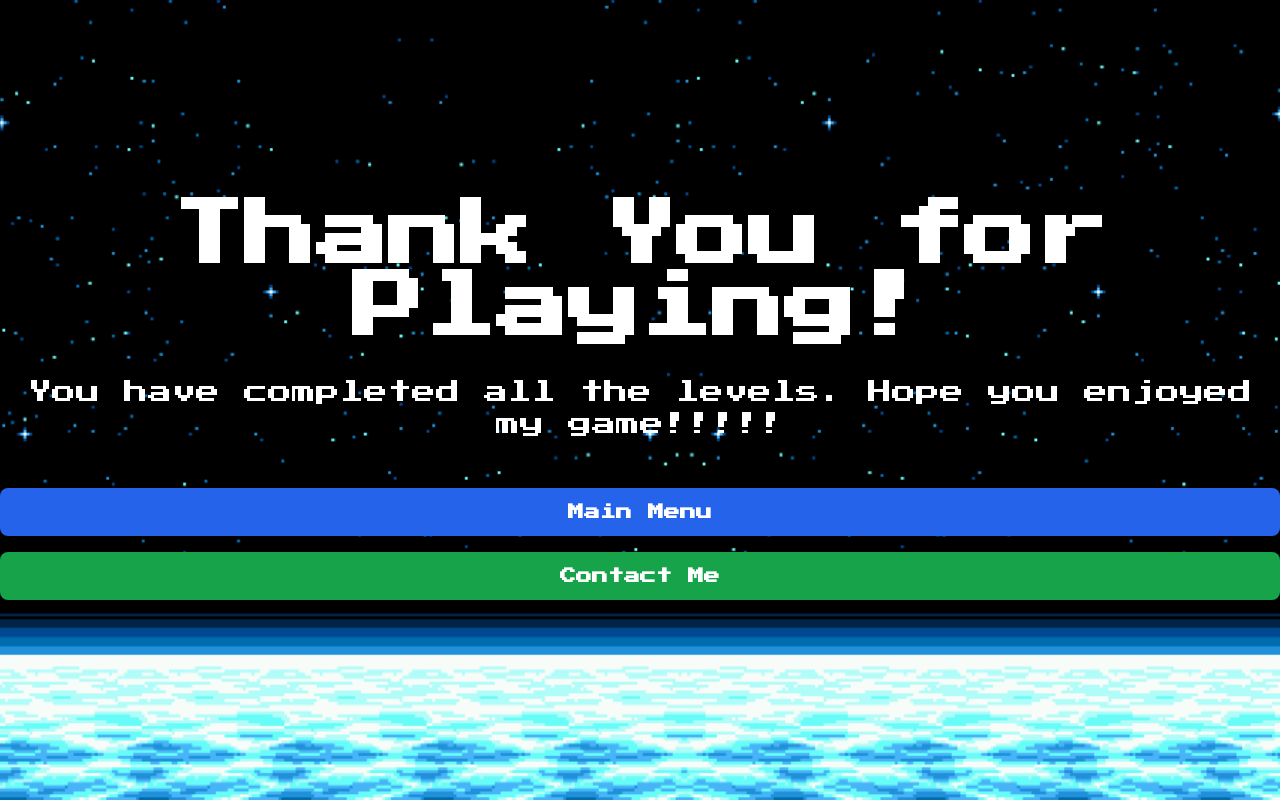
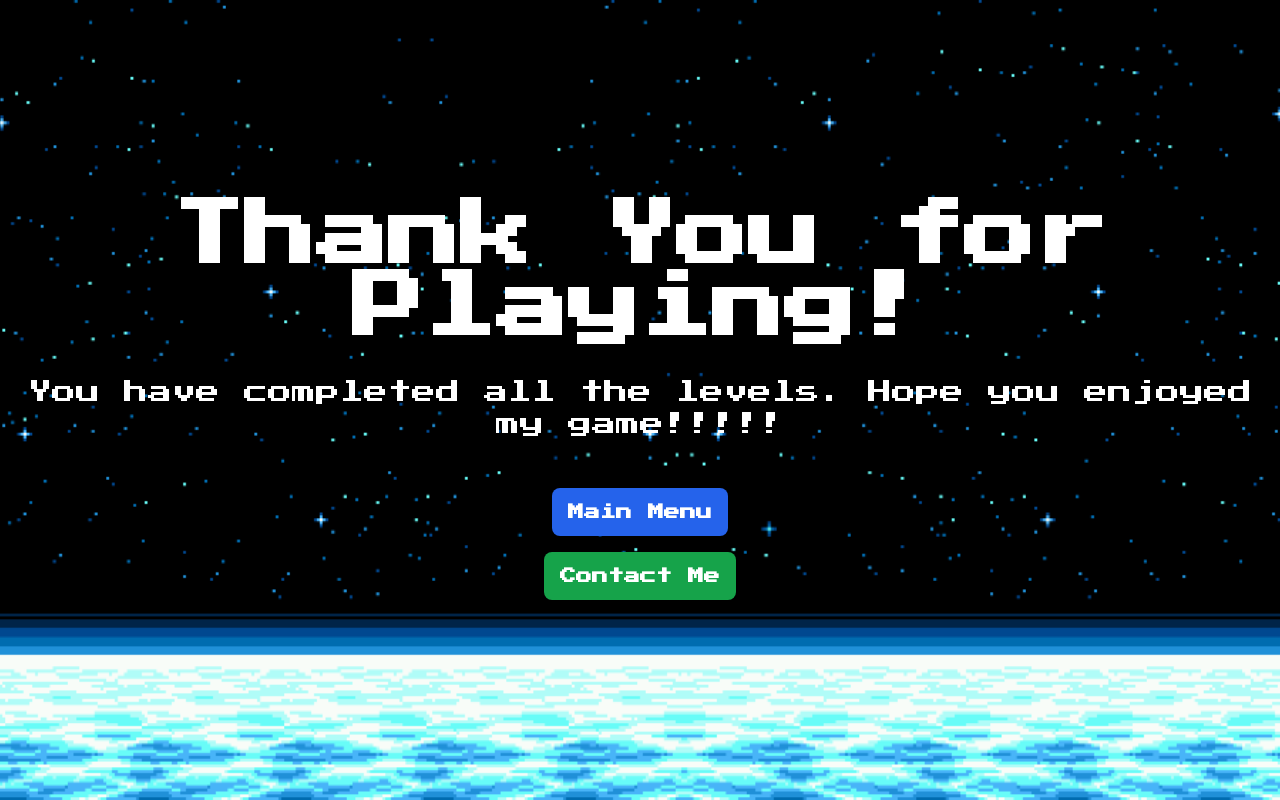
Before and after one commit to CarlosPantin/ArPortfolio, a Next.js app: page /thank-you in a window 1280 px wide. Built offline with nearby package versions, Linux system fonts and the light colour scheme.

Commit message:
button changes

```diff
--- a/src/app/thank-you/page.tsx
+++ b/src/app/thank-you/page.tsx
@@ -25,14 +25,14 @@ export default function ThankYouPage() {
         <div className="flex flex-col gap-4">
           <Link
             href="/"
-            className="bg-blue-600 hover:bg-blue-700 text-white font-semibold py-3 px-6 rounded-lg transition-all duration-300"
+            className="bg-blue-600 hover:bg-blue-700 text-white font-semibold py-3 px-4 max-w-xs mx-auto rounded-lg transition-all duration-300"
           >
             Main Menu
           </Link>
 
           <Link
             href="/contact"
-            className="bg-green-600 hover:bg-green-700 text-white font-semibold py-3 px-6 rounded-lg transition-all duration-300"
+            className="bg-green-600 hover:bg-green-700 text-white font-semibold py-3 px-4 max-w-xs mx-auto rounded-lg transition-all duration-300"
           >
             Contact Me
           </Link>
```
